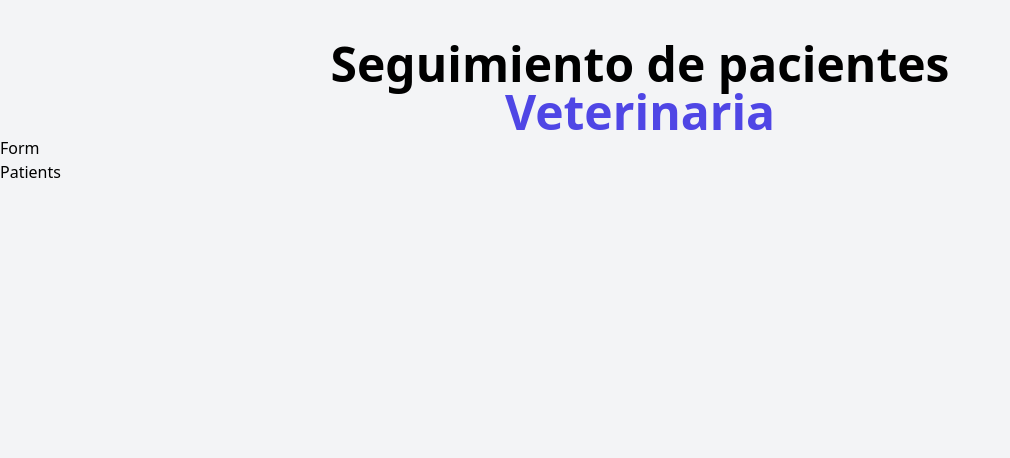
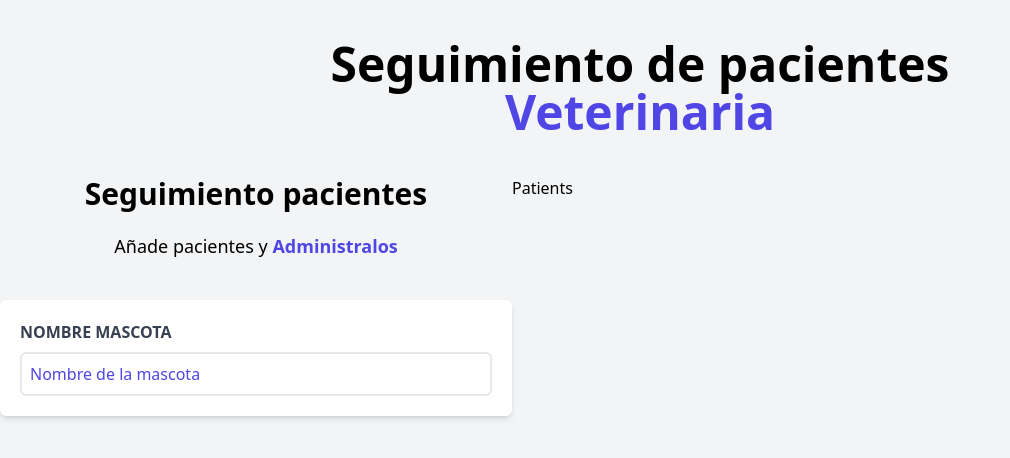
Before and after one commit to sruizpdev/01-vet, a React (Vite) app: page / in a window 1280 px wide. Shown: the top 458 px of the page, without its empty margins (0-1010 px from the left). Built offline with nearby package versions, Linux system fonts and the light colour scheme.

Commit message:
adding form inputs

```diff
--- a/src/App.jsx
+++ b/src/App.jsx
@@ -6,8 +6,10 @@ function App() {
   return (
     <div className="container mx-auto mt-10">
       <Header />
-      <Form />
-      <Patients />
+      <div className="mt-10 md:flex">
+        <Form />
+        <Patients />
+      </div>
     </div>
   );
 }
--- a/src/components/Form.jsx
+++ b/src/components/Form.jsx
@@ -1,5 +1,27 @@
 function Form() {
-    return <div>Form</div>;
+  return (
+    <div className="md:w-1/2 lg:w-2/5">
+      <h2 className="font-black text-center text-3xl">Seguimiento pacientes</h2>
+      <p className="text-lg mt-5 text-center mb-10">
+        Añade pacientes y {""}{" "}
+        <span className="text-indigo-600 font-bold">Administralos</span>
+      </p>
+      <form className="bg-white shadow-md rounded-md py-5 px-5">
+        <label
+          htmlFor="mascota"
+          className="block text-gray-700 uppercase font-bold"
+        >
+          Nombre Mascota
+        </label>
+        <input
+          className="border-2 w-full p-2 mt-2 placeholder-indigo-600 rounded-md"
+          type="text"
+          id="mascota"
+          placeholder="Nombre de la mascota"
+        />
+      </form>
+    </div>
+  );
 }
 
 export default Form;
--- a/src/components/Patients.jsx
+++ b/src/components/Patients.jsx
@@ -1,7 +1,7 @@
 import React from "react";
 
 function Patients() {
-  return <div>Patients</div>;
+  return <div className="md:w-1/2 lg:w-3/5">Patients</div>;
 }
 
 export default Patients;
```
